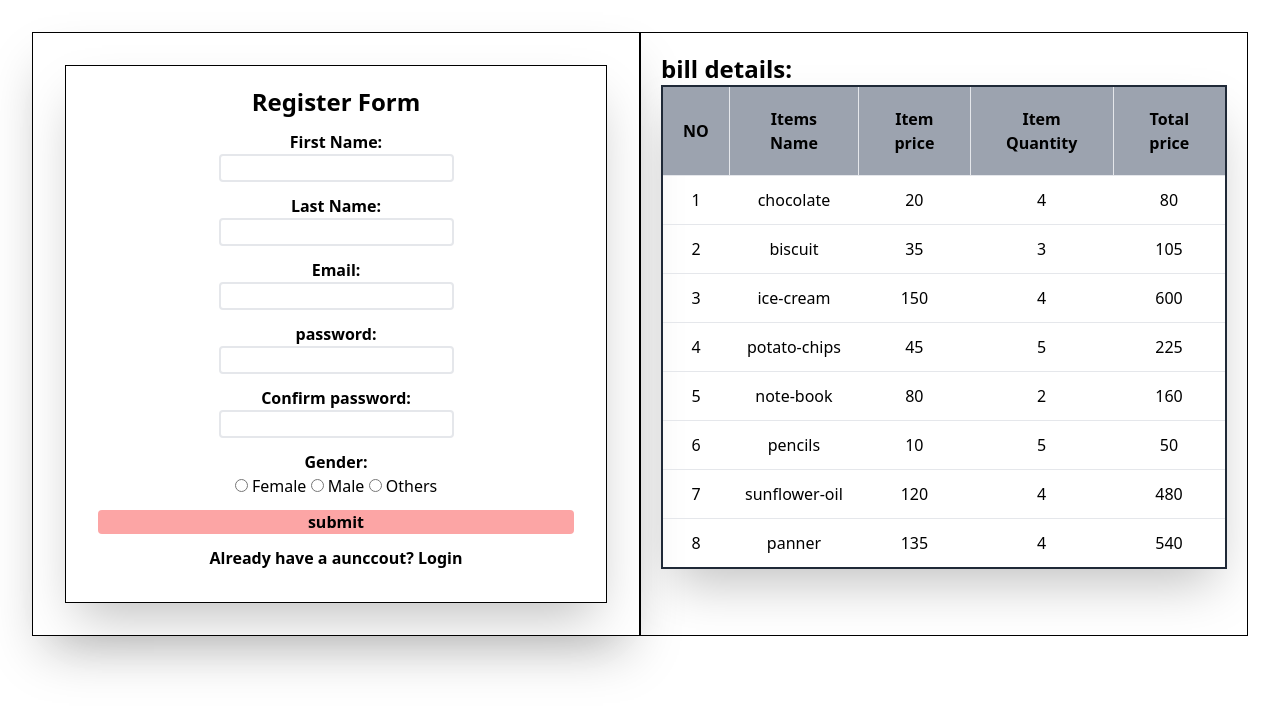
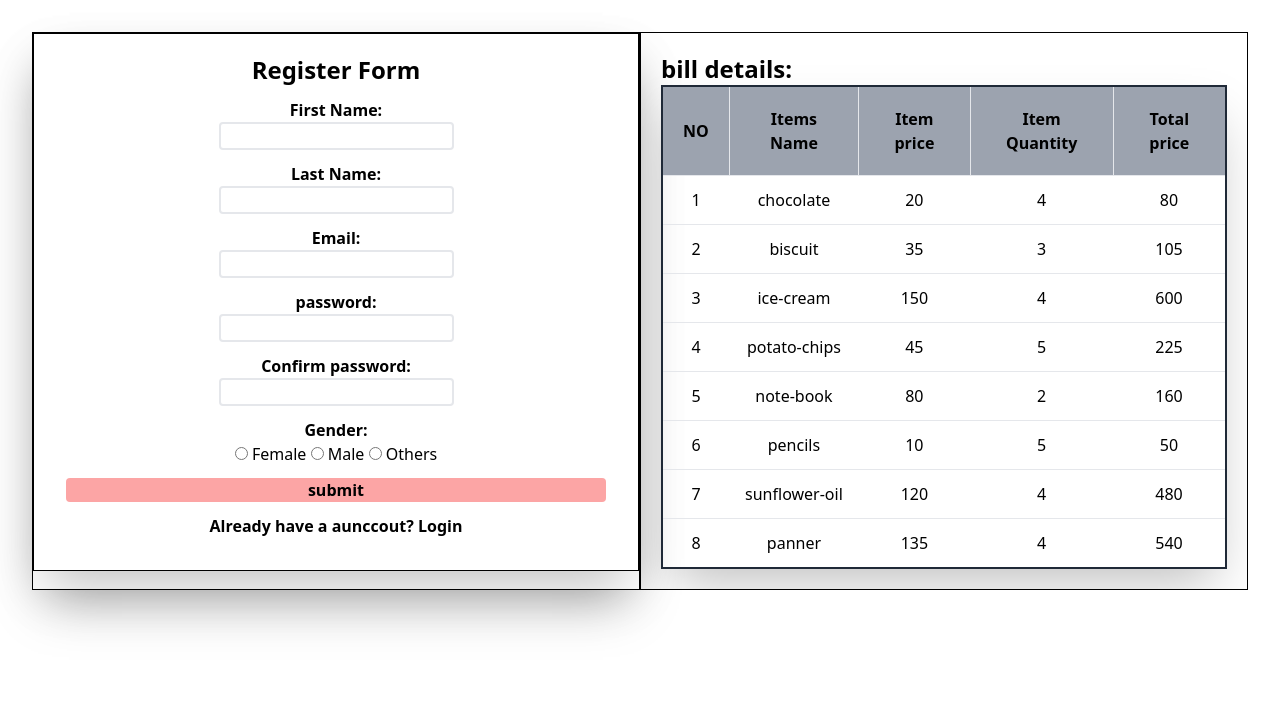
Before and after one commit to venvishnu/tailwind, a plain HTML site: page table.html in a window 1280 px wide. Drawn offline with nearby package versions, Linux system fonts and the light colour scheme.

Commit message:
Add files via upload

```diff
--- a/table.html
+++ b/table.html
@@ -9,7 +9,7 @@
 </head>
 <body>
             <div class="flex container p-8 mx-auto justify-center flex-wrap">
-                <div class="xs:w-full lg:w-1/2 shadow-2xl border border-black p-8">
+                <div class="xs:w-full lg:w-1/2 shadow-2xl border border-black ">
                     <div class="shadow-2xl border border-black">
                         <form action="" class="text-center p-5">
                             <h3 class="text-2xl font-bold">Register Form</h3>
```
